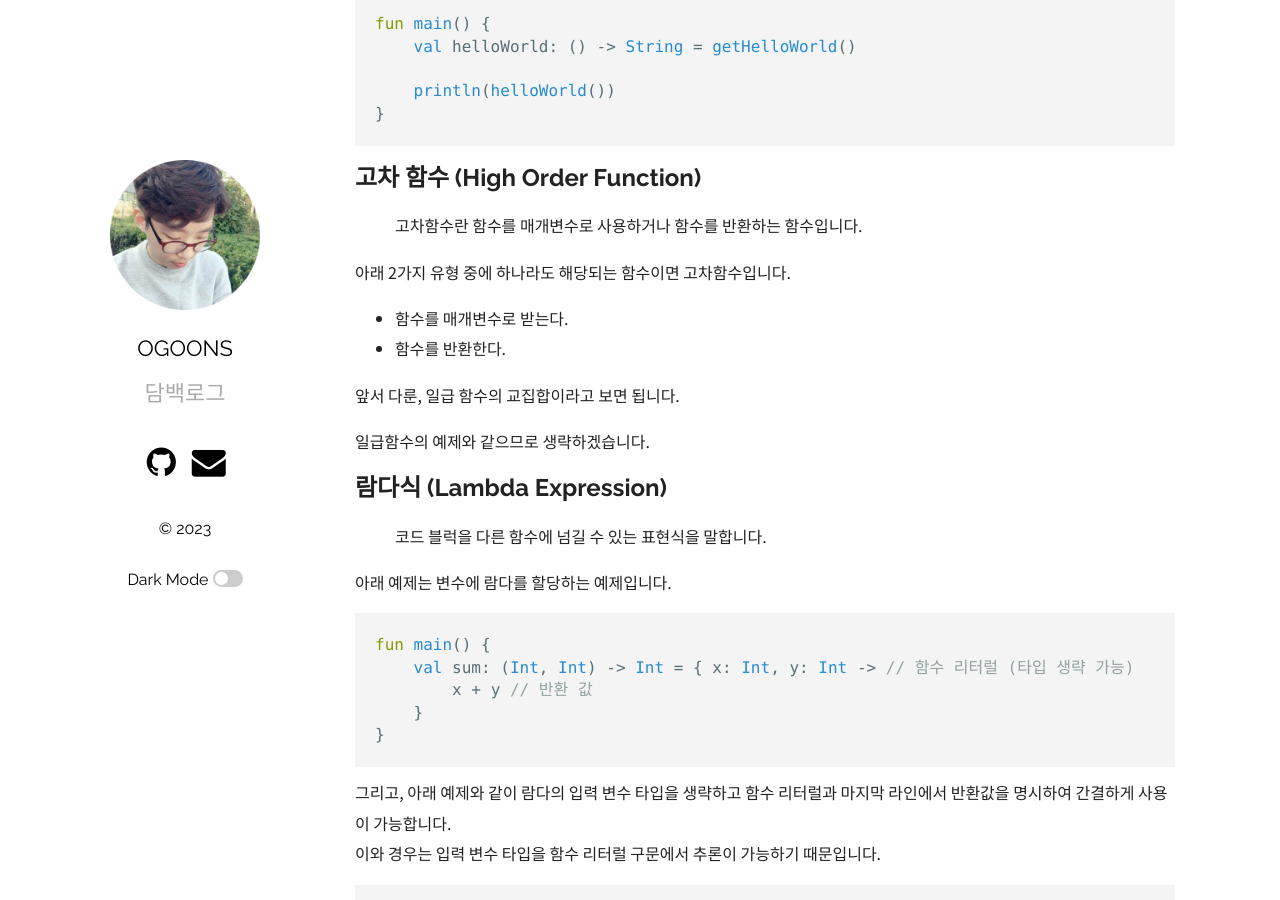
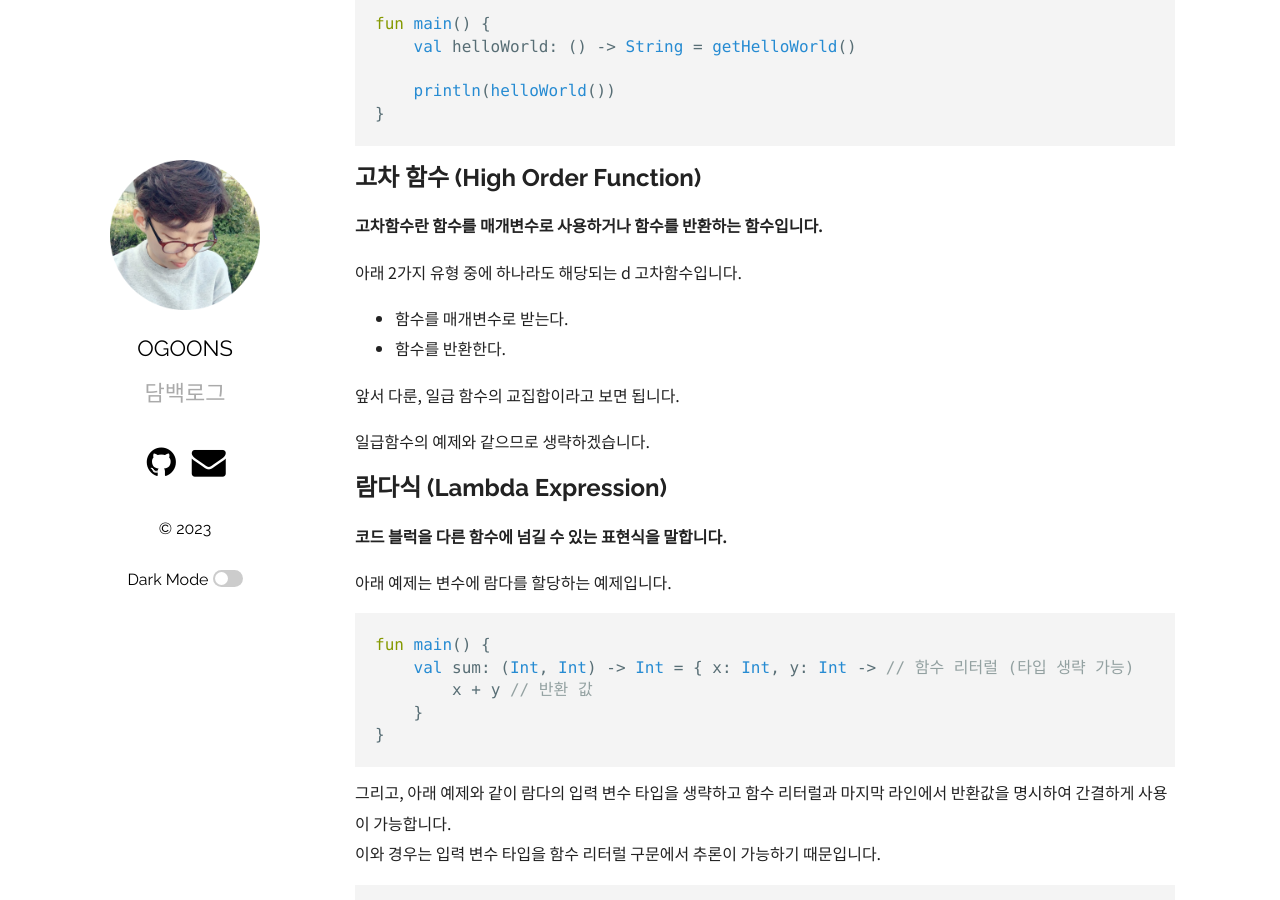
Before and after one commit to ogoons/ogoons.github.io, a Jekyll site: the page built from _posts/2023-08-21-functional-programming.md, in a window 1280 px wide and 900 px high, scrolled down 1015 px. Built offline with Jekyll 4.4.1, drawn with Linux system fonts in a browser that asks for light colours; comment, search, counter and statistics services are not loaded; some of the changed text lies outside the part shown.

Commit message:
Update post

```diff
--- a/_posts/2023-08-21-functional-programming.md
+++ b/_posts/2023-08-21-functional-programming.md
@@ -54,9 +54,9 @@ fun main() {
 
 ## 고차 함수 (High Order Function)
 
->고차함수란 함수를 매개변수로 사용하거나 함수를 반환하는 함수입니다.
+**고차함수란 함수를 매개변수로 사용하거나 함수를 반환하는 함수입니다.**
 
-아래 2가지 유형 중에 하나라도 해당되는 함수이면 고차함수입니다.
+아래 2가지 유형 중에 하나라도 해당되는 d 고차함수입니다.
 
 - 함수를 매개변수로 받는다.
 - 함수를 반환한다.
@@ -67,7 +67,7 @@ fun main() {
 
 ## 람다식 (Lambda Expression)
 
->코드 블럭을 다른 함수에 넘길 수 있는 표현식을 말합니다.
+**코드 블럭을 다른 함수에 넘길 수 있는 표현식을 말합니다.**
 
 아래 예제는 변수에 람다를 할당하는 예제입니다.
 
@@ -89,7 +89,9 @@ fun main() {
     println(sum(1, 2))
 }
 ~~~
+
 **결과**
+
 ~~~kotlin
 3
 ~~~
@@ -105,6 +107,7 @@ fun main() {
 4. 람다의 매개변수가 유일하고 타입을 추론할 수 있는 경우 "it" 으로 접근하여 사용할 수 있습니다.
 
 **예제**
+
 ~~~kotlin
 fun printHelloWorld(func: (String) -> String) {
     val text = func("Hello, World")
@@ -121,7 +124,9 @@ fun main() {
     printHelloWorld { "New $it" } // 1, 2, 3, 4번 규칙 적용
 }
 ~~~
+
 **결과**
+
 ~~~kotlin
 New Hello, World
 ~~~
@@ -129,4 +134,5 @@ New Hello, World
 점점 간결해 지는 코드를 확인할 수 있습니다.
 
 ## Conclusion
+
 우리는 함수형 프로그래밍의 다양한 기능을 잘 활용하여, 추상화의 수준을 한 단계 더 끌어올릴 수 있습니다.
```
Also changed, not shown: other parts of _posts/2023-08-21-functional-programming.md (+1 -1 lines).
